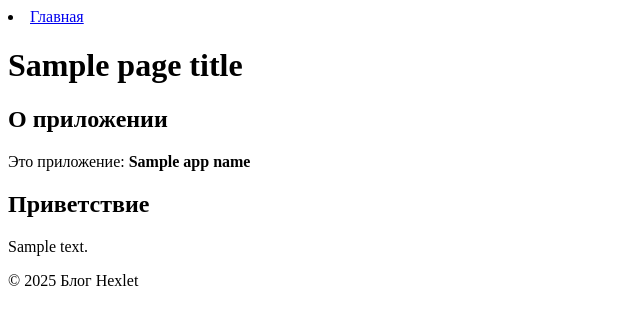
After one commit to PeterGrn05/hexlet-django-blog, a Django app: template hexlet_django_blog/article/templates/articles/index.html in a window 1280 px wide. The commit adds this page. Shown: the top 325 px of the page, without its empty margins (0-640 px from the left). Run offline with Django 5.2, Linux system fonts and the light colour scheme; the template is opened without the code that fills it: most values are stand-ins (such as "Sample title", 1, 10 or a date in 2020).

Commit message:
Доделанный Шаг 7

```diff
--- /dev/null
+++ b/hexlet_django_blog/article/templates/articles/index.html
@@ -0,0 +1,31 @@
+<!DOCTYPE html>
+<html lang="ru">
+<head>
+    <meta charset="UTF-8">
+    <title>{{ page_title }}</title>
+</head>
+<body>
+    <li><a href="{% url 'index' %}">Главная</a></li>
+    <header>
+        <h1>{{ page_title }}</h1>
+    </header>
+
+    <main>
+        <section>
+            <h2>О приложении</h2>
+            <p>
+                Это приложение: <strong>{{ app_name }}</strong>
+            </p>
+        </section>
+
+        <section>
+            <h2>Приветствие</h2>
+            <p>{{ welcome_message }}</p>
+        </section>
+    </main>
+
+    <footer>
+        <p>&copy; 2025 Блог Hexlet</p>
+    </footer>
+</body>
+</html>
--- a/hexlet_django_blog/templates/base.html
+++ b/hexlet_django_blog/article/templates/base.html
@@ -7,8 +7,8 @@
 <div id="sidebar">
     {% block sidebar %}
         <ul>
-            <li><a href="/">Главная</a></li>
-            <li><a href="/articles/">Статьи</a></li>
+            <li><a href="{% url 'index' %}">Главная</a></li>
+            <li><a href="{% url 'articles_index' %}">Статьи</a></li>
         </ul>
     {% endblock %}
 </div>
--- a/hexlet_django_blog/article/templates/index.html
+++ b/hexlet_django_blog/article/templates/index.html
@@ -1 +1,6 @@
+{% extends "base.html" %}
+{% block title %}Django на Хекслете{% endblock %}
+{% block content %}
+<h1>Эксперименты Джанго на Хекслете</h1>
 <h1>Hello, {{ who }}!</h1>
+{% endblock %}
--- a/hexlet_django_blog/article/urls.py
+++ b/hexlet_django_blog/article/urls.py
@@ -3,6 +3,5 @@ from django.urls import path
 from hexlet_django_blog.article.views import IndexView
 
 urlpatterns = [
-    # path("", views.index),
-    path('', IndexView.as_view(), name='index'),
+    path('', IndexView.as_view(), name='articles_index'),
 ]
--- a/hexlet_django_blog/templates/index.html
+++ /dev/null
@@ -1 +0,0 @@
-<h1>Hello, {{ who }}!</h1>
```
Also changed, not shown: hexlet_django_blog/article/views.py (+11 -3 lines), db.sqlite3, hexlet_django_blog/article/templates/about.html (renamed from hexlet_django_blog/templates/about.html).
